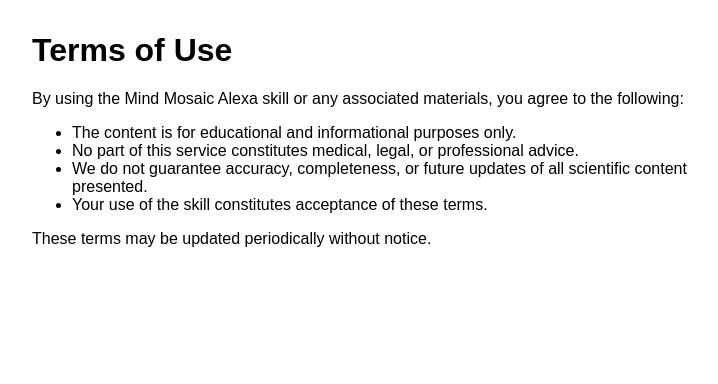
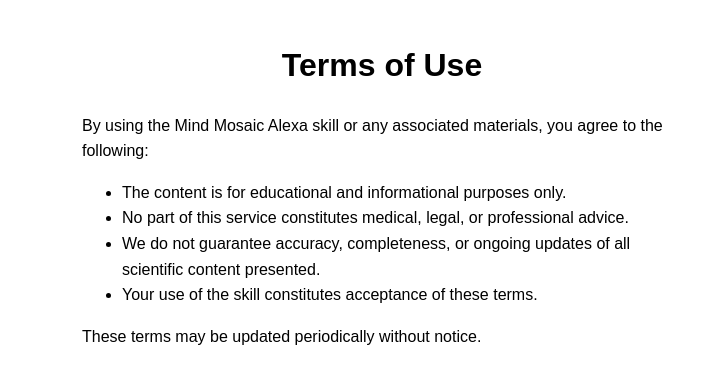
Before and after one commit to mindmosaicorg/mindmosaicorg.github.io, a plain HTML site: page terms.html in a window 1280 px wide. Shown: the whole page, without its empty margins (258-976 px from the left). Drawn offline with Linux system fonts and the light colour scheme.

Commit message:
Update terms.html

```diff
--- a/terms.html
+++ b/terms.html
@@ -3,14 +3,26 @@
 <head>
   <meta charset="UTF-8">
   <title>Terms of Use – Mind Mosaic</title>
+  <style>
+    body {
+      font-family: sans-serif;
+      max-width: 600px;
+      margin: 40px auto;
+      padding: 0 20px;
+      line-height: 1.6;
+    }
+    h1 {
+      text-align: center;
+    }
+  </style>
 </head>
-<body style="font-family: sans-serif; max-width: 700px; margin: 2rem auto; padding: 0 1rem;">
+<body>
   <h1>Terms of Use</h1>
   <p>By using the Mind Mosaic Alexa skill or any associated materials, you agree to the following:</p>
   <ul>
     <li>The content is for educational and informational purposes only.</li>
     <li>No part of this service constitutes medical, legal, or professional advice.</li>
-  <li>We do not guarantee accuracy, completeness, or future updates of all scientific content presented.</li>
+    <li>We do not guarantee accuracy, completeness, or ongoing updates of all scientific content presented.</li>
     <li>Your use of the skill constitutes acceptance of these terms.</li>
   </ul>
   <p>These terms may be updated periodically without notice.</p>
```
Lines whose indentation alone changed are shown as unchanged.
